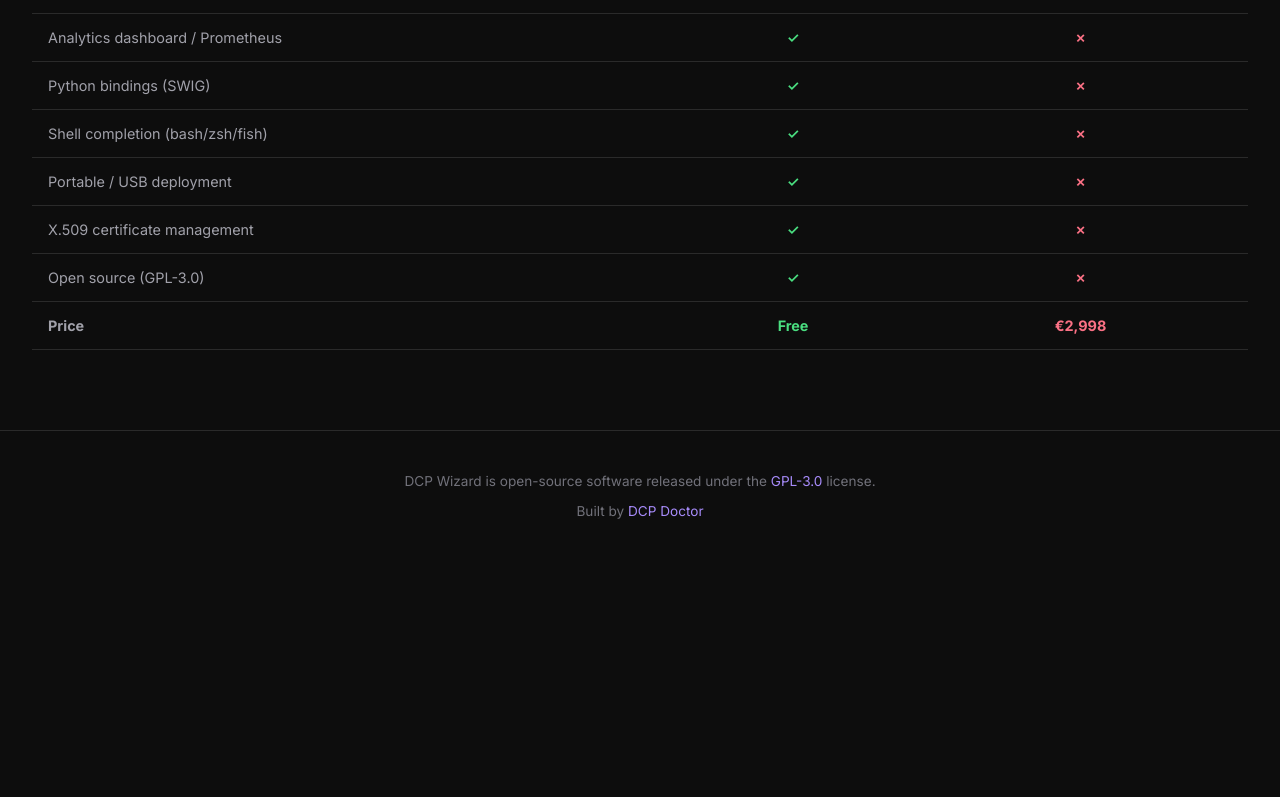
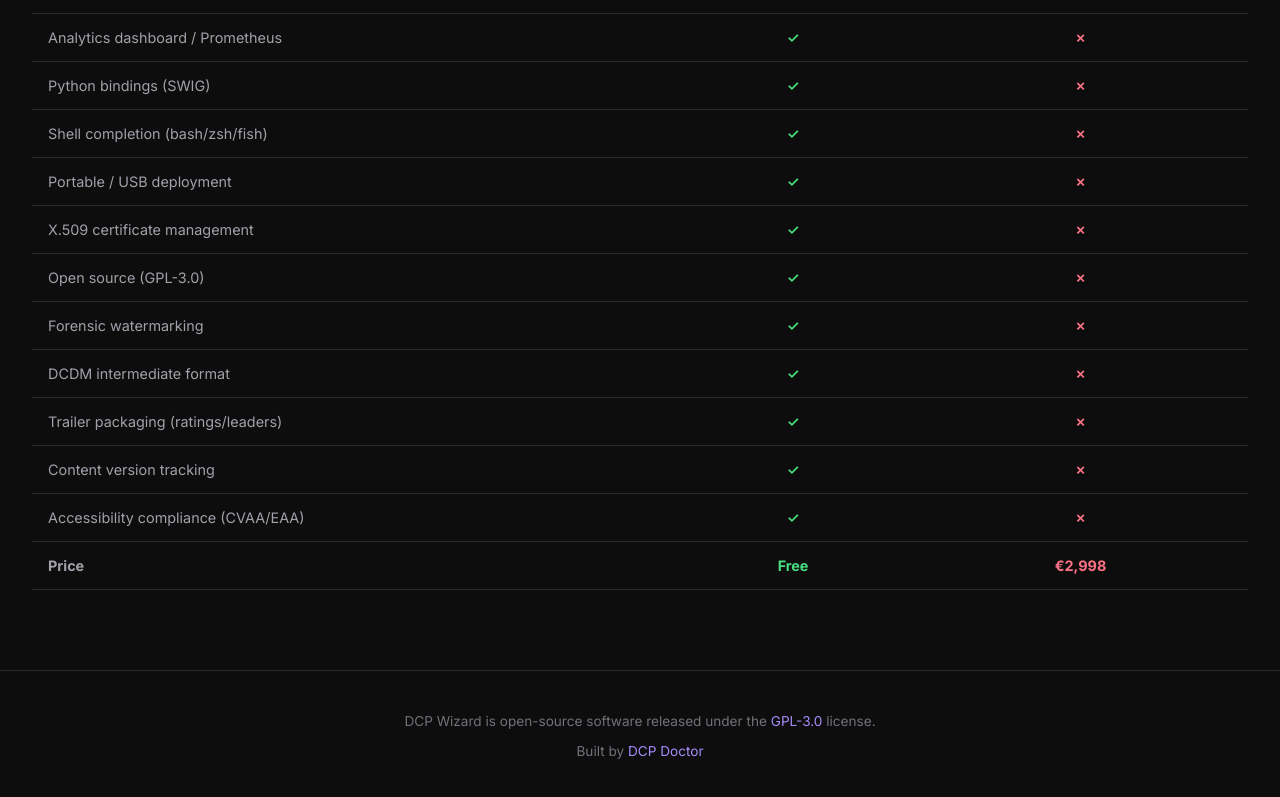
Before and after one commit to PostPerfection/dcpwizard, a plain HTML site: page docs/index.html in a window 1280 px wide. Shown: the part 5533-6330 px from the top of the page. Before the commit the page ends 6096 px from the top, so only its background shows below. Drawn offline with Linux system fonts and the light colour scheme.

Commit message:
Add mastering & compliance features to README and docs
Watermark, DCDM, trailer packaging, version tracking, accessibility.

```diff
--- a/docs/index.html
+++ b/docs/index.html
@@ -577,6 +577,11 @@
             <tr><td>Portable / USB deployment</td><td class="yes">✓</td><td class="no">✗</td></tr>
             <tr><td>X.509 certificate management</td><td class="yes">✓</td><td class="no">✗</td></tr>
             <tr><td>Open source (GPL-3.0)</td><td class="yes">✓</td><td class="no">✗</td></tr>
+            <tr><td>Forensic watermarking</td><td class="yes">✓</td><td class="no">✗</td></tr>
+            <tr><td>DCDM intermediate format</td><td class="yes">✓</td><td class="no">✗</td></tr>
+            <tr><td>Trailer packaging (ratings/leaders)</td><td class="yes">✓</td><td class="no">✗</td></tr>
+            <tr><td>Content version tracking</td><td class="yes">✓</td><td class="no">✗</td></tr>
+            <tr><td>Accessibility compliance (CVAA/EAA)</td><td class="yes">✓</td><td class="no">✗</td></tr>
             <tr><td><strong>Price</strong></td><td class="yes"><strong>Free</strong></td><td class="no"><strong>€2,998</strong></td></tr>
         </tbody>
     </table>
```
Also changed, not shown: README.md.
